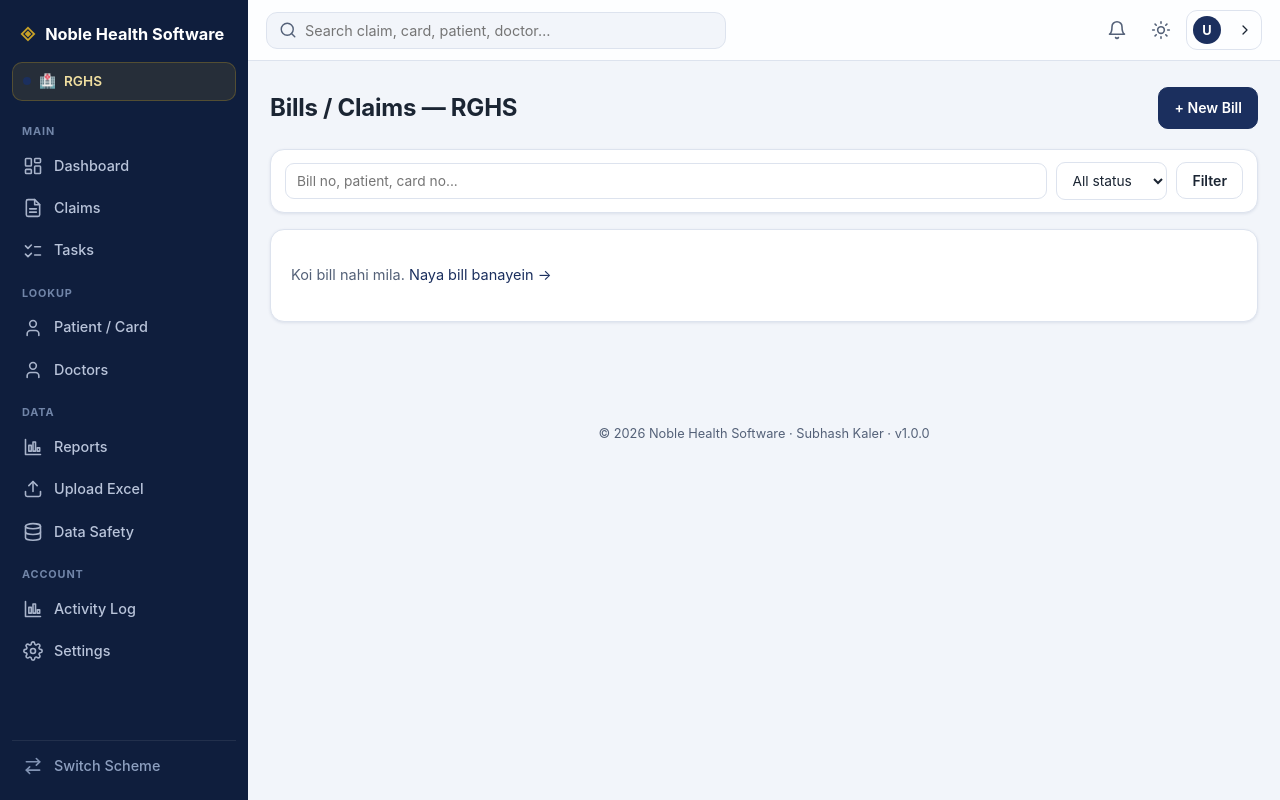
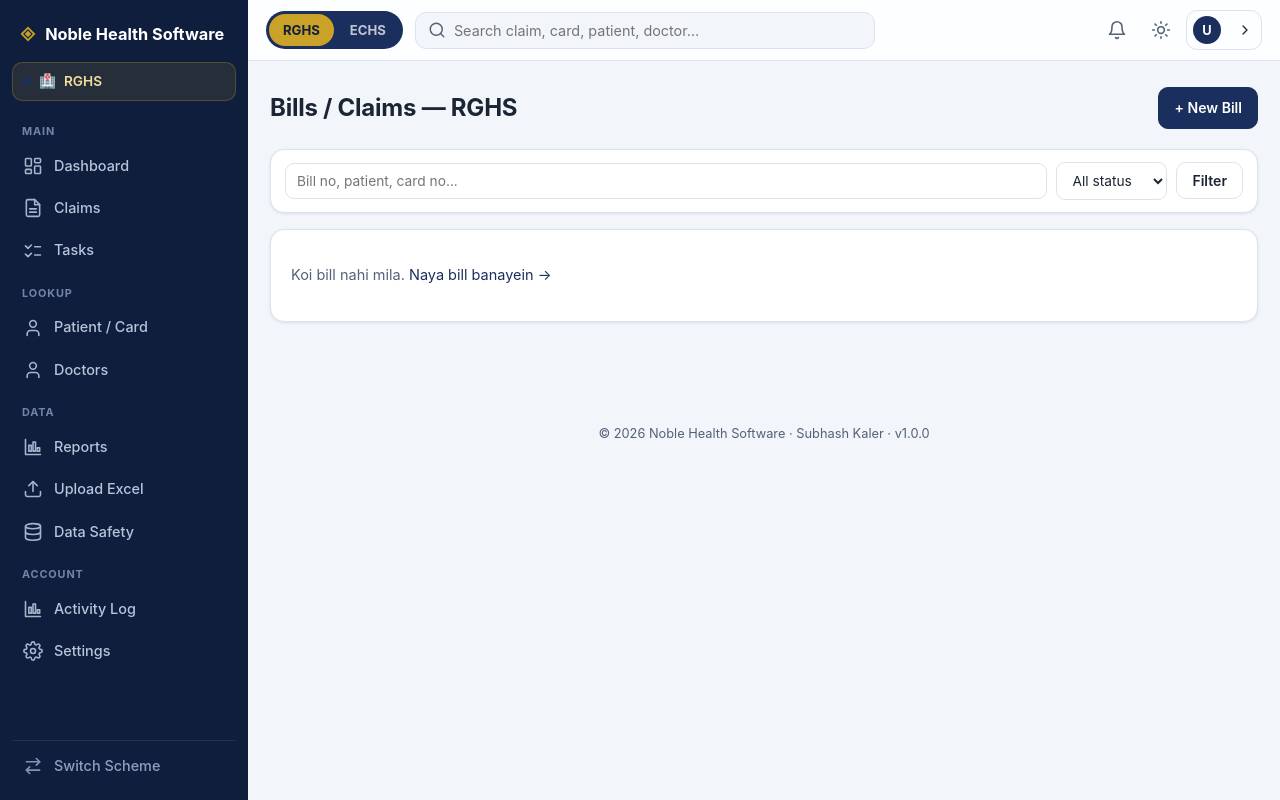
Before and after one commit to Skaler2015/ECHS-SOFTWARE, a PHP site: page /bills.php in a window 1280 px wide. Run offline with PHP 8.4, Linux system fonts and the light colour scheme; the visitor is signed in with stand-in values (Sample User, id 1); data that the repository does not hold is empty; some libraries are stand-ins or nearby versions.

Commit message:
Add easy portal switch between RGHS and ECHS
- includes/header.php: a RGHS|ECHS segmented toggle in the topbar (gold =
  active) so RGHS users jump to the ECHS tracker in one click.
- echs.php: injects a small floating switcher (bottom-right, navy+gold) into
  the served tracker HTML — links back to RGHS and Home — without touching
  the tracker's React code. Inserted before the last </body> so it never
  lands inside a script string.
- style.css: styling for the topbar scheme switch.

Co-Authored-By: Claude Opus 4.8 <noreply@anthropic.com>
Claude-Session: https://claude.ai/code/session_01FRG8AaUaJjJ8u1HizSzH8h

```diff
--- a/assets/css/style.css
+++ b/assets/css/style.css
@@ -410,3 +410,10 @@ body.dark .kpi-ic.o{background:#241d0e}body.dark .kpi-ic.v{background:#1b1530}
     .rpt-grp{width:100%;padding:6px 4px 2px}
     .rpt-link{flex:0 0 auto}
 }
+
+/* ---- portal (scheme) switch toggle ---- */
+.scheme-switch{display:inline-flex;background:var(--brand);border-radius:999px;padding:3px;gap:2px;flex:0 0 auto}
+.scheme-switch .ss-opt{padding:6px 14px;border-radius:999px;color:rgba(255,255,255,.72);font-size:.82rem;font-weight:700;text-decoration:none;transition:.14s;white-space:nowrap}
+.scheme-switch .ss-opt:hover{color:#fff}
+.scheme-switch .ss-opt.on{background:var(--gold);color:#0F1E3D}
+@media(max-width:560px){ .scheme-switch{display:none} }
--- a/includes/header.php
+++ b/includes/header.php
@@ -123,6 +123,10 @@ if(localStorage.getItem('sidebar')==='collapsed')document.body.classList.add('sb
     <div class="app-main">
         <header class="topbar">
             <button class="icon-btn menu-btn" onclick="toggleSidebar()" aria-label="Menu"><?= icon('menu') ?></button>
+            <div class="scheme-switch" title="Portal switch karein">
+                <a class="ss-opt <?= $scheme==='RGHS'?'on':'' ?>" href="<?= BASE_URL ?>/dashboard.php?scheme=RGHS">RGHS</a>
+                <a class="ss-opt <?= $scheme==='ECHS'?'on':'' ?>" href="<?= BASE_URL ?>/echs.php">ECHS</a>
+            </div>
             <form class="topsearch" method="get" action="<?= $searchAction ?>" role="search">
                 <input type="hidden" name="scheme" value="<?= $scheme ?>">
                 <?= icon('search',18) ?>
```
Also changed, not shown: echs.php (+21 -1 lines).
